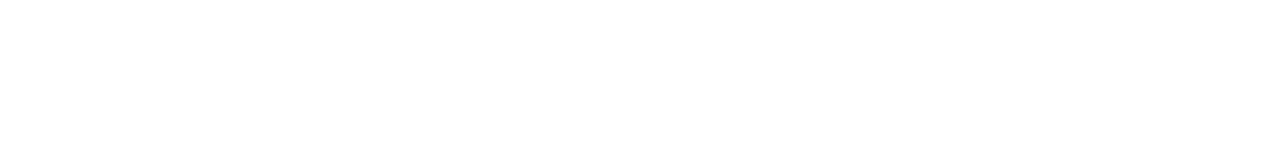
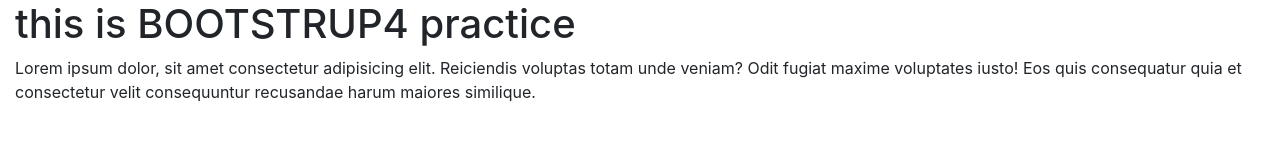
Before and after one commit to badhon86/fullStack_practice, a plain HTML site: page bspart01.html in a window 1280 px wide. Drawn offline with Linux system fonts and the light colour scheme; files that its build step writes are made by us from their sources.

Commit message:
first commit

```diff
--- a/bspart01.html
+++ b/bspart01.html
@@ -4,9 +4,20 @@
     <meta charset="UTF-8">
     <meta name="viewport" content="width=device-width, initial-scale=1.0">
     <title>BOOTSTRUP4</title>
-    <link rel="stylesheet" href="/css/bootstrap.min.css"
+    <link rel="stylesheet" href="bs4/css/bootstrap.min.css">
 </head>
 <body>
 
+<div class="container-fluid">
+    <h1>this is BOOTSTRUP4 practice</h1>
+    <p>Lorem ipsum dolor, sit amet consectetur adipisicing elit.
+        Reiciendis voluptas totam unde veniam? Odit fugiat maxime
+        voluptates iusto! Eos quis consequatur quia et consectetur
+        velit consequuntur recusandae harum maiores similique.
+    </p>
+
+</div>
+
+    <script src="/bs4/js/bootstrap.min.js"></script>
 </body>
 </html>
```
